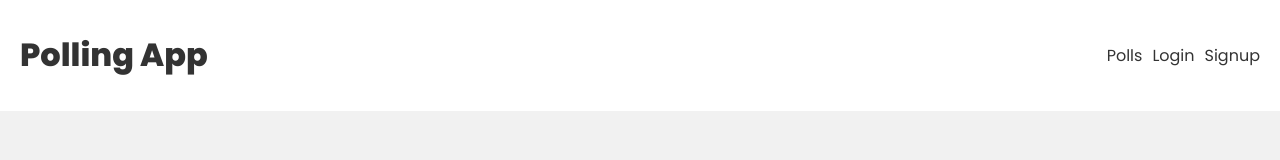
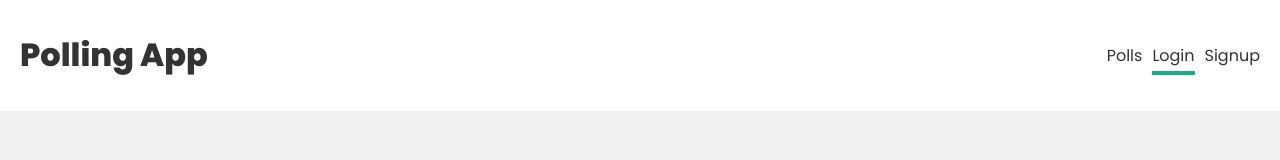
Before and after one commit to Abdullah-Majeed/react-polling-app, a React (Vite) app in the folder frontend/polling-application/: page /login in a window 1280 px wide. Shown: the top 160 px of the page. Built offline with nearby package versions, Linux system fonts and the light colour scheme.

Commit message:
typo things done

```diff
--- a/frontend/polling-application/src/components/Navbar.jsx
+++ b/frontend/polling-application/src/components/Navbar.jsx
@@ -1,5 +1,5 @@
 import React from 'react'
-import { Link } from 'react-router-dom'
+import { Link, NavLink } from 'react-router-dom'
 import { useAuthContext } from '../context/AuthContext'
 import { useLogout } from '../hooks/useLogout';
 const Navbar = () => {
@@ -21,9 +21,9 @@ const Navbar = () => {
             </div>
           )}
           {!user && (<div>
-            <Link to='/vote'>Polls</Link>
-            <Link to='/login'>Login</Link>
-            <Link to='/signup'>Signup</Link>
+            <NavLink className={({ isActive }) => (isActive ? "active" : "")} to='/vote'>Polls</NavLink>
+            <NavLink className={({ isActive }) => (isActive ? "active" : "")} to='/login'>Login</NavLink>
+            <NavLink className={({ isActive }) => (isActive ? "active" : "")} to='/signup'>Signup</NavLink>
           </div>)}
         </nav>
       </div>
--- a/frontend/polling-application/src/index.css
+++ b/frontend/polling-application/src/index.css
@@ -35,6 +35,13 @@ header a {
   text-decoration: none;
 }
 
+header a:hover,
+header a:active,
+header a.active {
+  color: #333;
+  padding-bottom: 0.25rem;
+  border-bottom: 4px solid var(--primary);
+}
 .pages {
   max-width: 1400px;
   padding: 20px;
--- a/frontend/polling-application/src/pages/Home.jsx
+++ b/frontend/polling-application/src/pages/Home.jsx
@@ -29,7 +29,15 @@ const Home = () => {
       fetchPolls();
     }
   }, [dispatch, user, polls])
-
+  if (polls === null || polls.length === 0) {
+    return (
+      <div className='home'>
+        <div className='polls'>
+          <h3 style={{ height: '50vh', display: 'flex', justifyContent: 'space-around', alignItems: 'center' }}>Create a new poll and let the voting begin!</h3>
+        </div>
+        {isEdit ? <EditPollForm editData={editData} setEditData={setEditData} setIsEdit={setIsEdit} /> : <PollForm />}
+      </div>)
+  }
   return (
     <div className='home'>
       <div className='polls'>
--- a/frontend/polling-application/src/pages/VotePolling.jsx
+++ b/frontend/polling-application/src/pages/VotePolling.jsx
@@ -17,6 +17,9 @@ const VotePolling = () => {
     }
     fetchPolls();
   }, [dispatch, polls])
+  if (polls.length === 0) {
+    return <h3 style={{ height: '50vh', display: 'flex', justifyContent: 'center', alignItems: 'center' }}>Oops! No polls available at the moment. Please check back later!</h3>
+  }
   return (
     <div className='home'>
       <div className='polls'>
```
